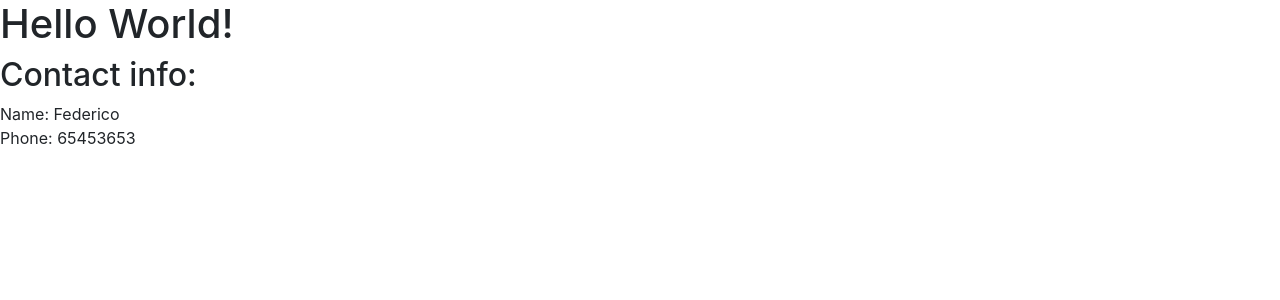
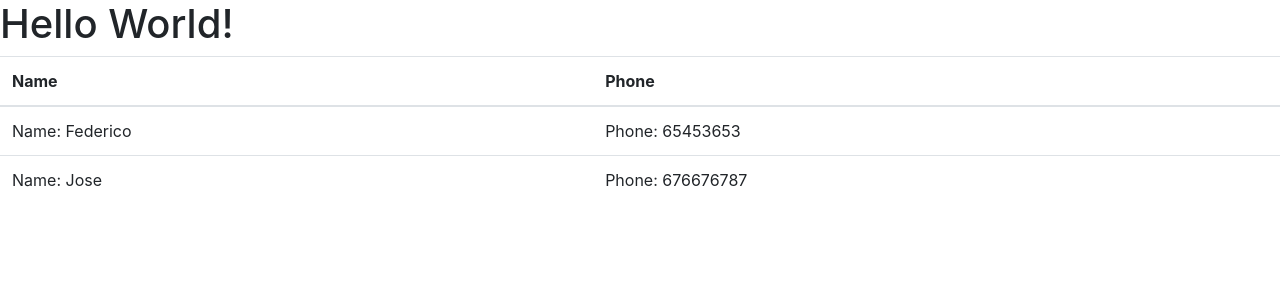
Before and after one commit to jorgeron/contacts-frontend-fis2019, a React (Create React App) app: page / in a window 1280 px wide. Shown: the top 300 px of the page. Built offline with nearby package versions, Linux system fonts and the light colour scheme.

Commit message:
Añadido componente Contacts
Este muestra la lista de contactos y modificado el componente Contact para ello.

```diff
--- a/src/App.js
+++ b/src/App.js
@@ -2,20 +2,26 @@ import React from 'react';
 import logo from './logo.svg';
 import 'bootstrap/dist/css/bootstrap.min.css';
 import './App.css';
-import Contact from './Contact.js';
+import Contacts from './Contacts.js';
 
 
 function App() {
 
-  const contact = {
-    name: "Federico",
-    phone : "65453653"
-  };
+  const contacts = [
+    {
+      name: "Federico",
+      phone : "65453653"
+    },
+    {
+      name: "Jose",
+      phone: "676676787"
+    }
+  ];
 
   return (
     <div>
       <h1>Hello World!</h1>
-      <Contact contact={contact}/>
+      <Contacts contacts={contacts}/>
     </div>
   );
 }
--- a/src/Contact.js
+++ b/src/Contact.js
@@ -2,11 +2,10 @@ import React from 'react';
 
 function Contact(props) {
     return(
-        <div>
-            <h2>Contact info:</h2>
-            <div>Name: {props.contact.name}</div>
-            <div>Phone: {props.contact.phone}</div>
-        </div>
+        <tr>
+            <td>Name: {props.contact.name}</td>
+            <td>Phone: {props.contact.phone}</td>
+        </tr>
     );
 }
 
--- /dev/null
+++ b/src/Contacts.js
@@ -0,0 +1,20 @@
+import React from 'react';
+import Contact from './Contact.js';
+
+function Contacts({contacts}) {
+    return(
+        <table class="table">
+        <thead>
+            <tr>
+                <th>Name</th>
+                <th>Phone</th>
+            </tr>
+        </thead>
+        {contacts.map((contact) =>
+            <Contact contact={contact}/>
+        )}
+        </table>
+    );
+}
+
+export default Contacts;
```
